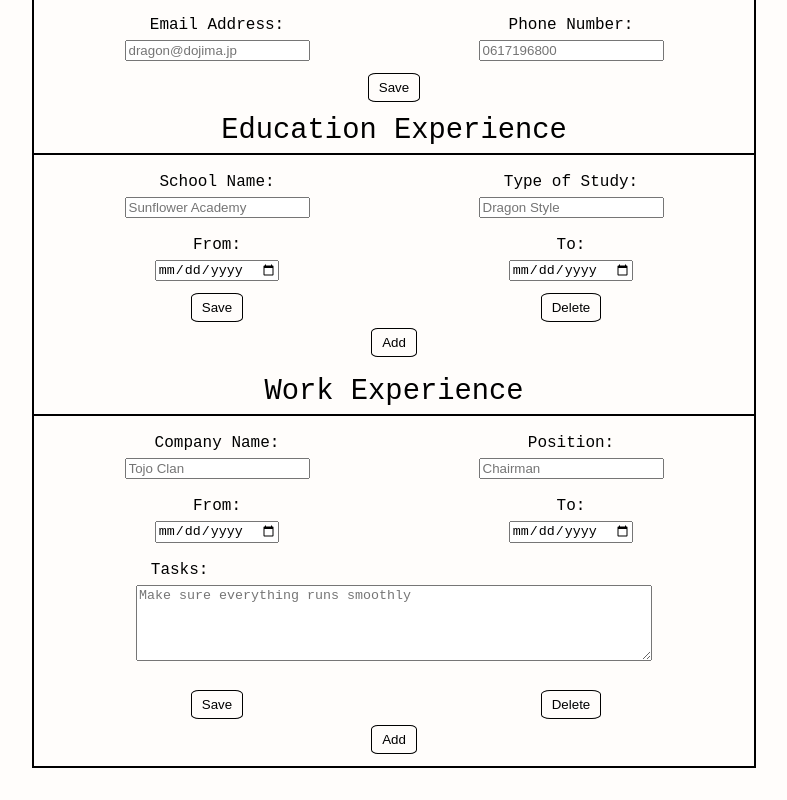
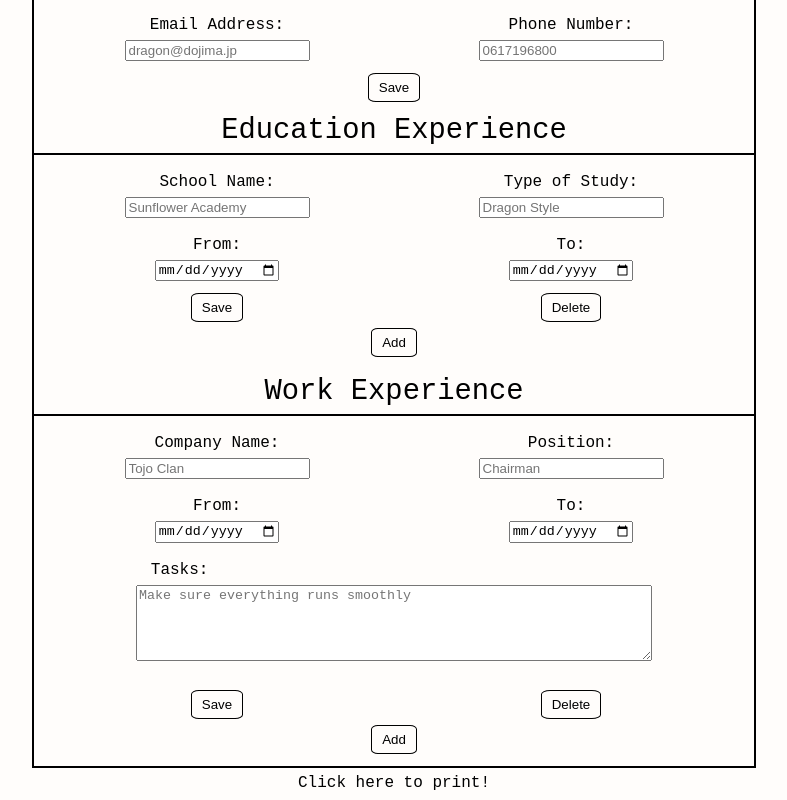
Before and after one commit to lw-a/cv-app, a React (Create React App) app: page / in a window 1280 px wide. Shown: the part 165-965 px from the top of the page, without its empty margins (246-1033 px from the left). Before the commit the page ends 941 px from the top, so only its background shows below. Built offline with nearby package versions, Linux system fonts and the light colour scheme.

Commit message:
allow user to print

```diff
--- a/src/App.js
+++ b/src/App.js
@@ -1,5 +1,6 @@
 import React from "react";
 import uniqid from 'uniqid';
+import ReactToPrint from 'react-to-print';
 import GeneralInfo from "./Components/GeneralInfo";
 import EducationInfo from "./Components/EducationInfo";
 import ExperienceInfo from "./Components/ExperienceInfo";
@@ -56,7 +57,7 @@ class App extends React.Component {
         <header>
           <h1>React CV</h1>
         </header>
-        <main>
+        <main  ref={el => (this.componentRef = el)}>
           <div>
           <h2>General Information</h2>
             <GeneralInfo />
@@ -72,8 +73,15 @@ class App extends React.Component {
             <button onClick={() => this.handleClick('work')} className='btn addbtn'>Add</button>
           </div>
         </main>
+        <div  className='print'>
+        <ReactToPrint
+          trigger={() => {
+            return <a href="#">Click here to print!</a>;
+          }}
+          content={() => this.componentRef}
+        />
+        </div>
       </div>
-
     );
   }
 }
--- a/src/styles/App.css
+++ b/src/styles/App.css
@@ -4,6 +4,7 @@
 	box-sizing: border-box;
   font-family: 'Courier New', Courier, monospace;
   background-color: #FFFDFB;
+  text-align: center;
 }
 
 main {
@@ -105,3 +106,17 @@ p {
 .addbtn {
   margin-bottom: 12px;
 }
+
+.print {
+  margin-top: 6px;
+}
+
+.print a {
+  text-decoration: none;
+  color: black;
+}
+
+.print a:hover {
+  text-decoration: underline;
+  color: black;
+}
```
